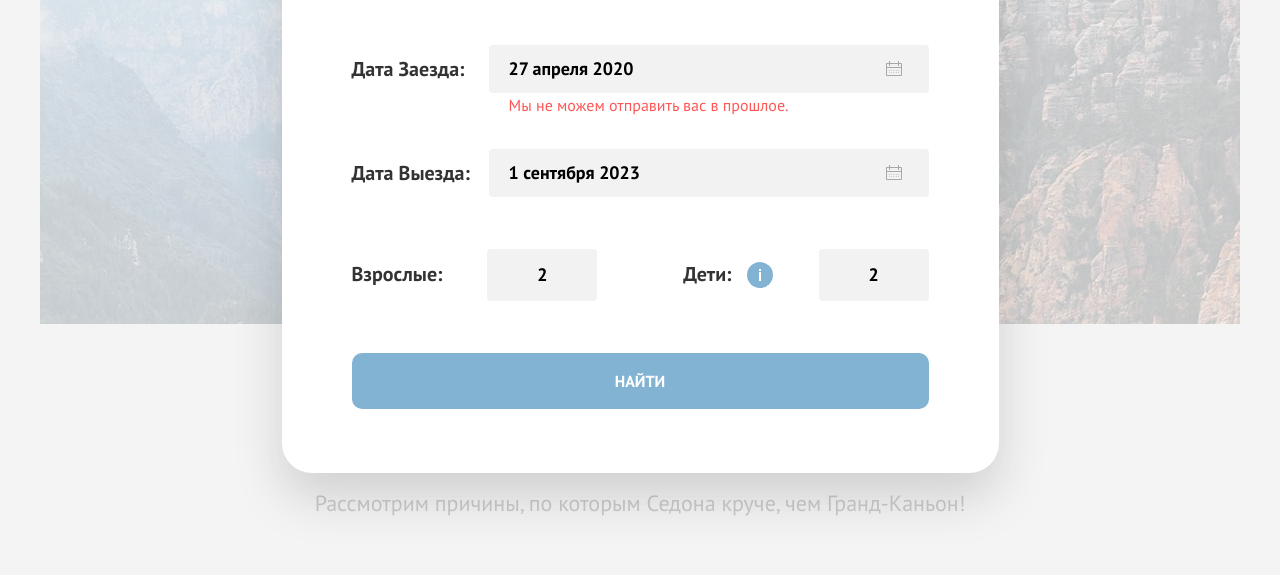
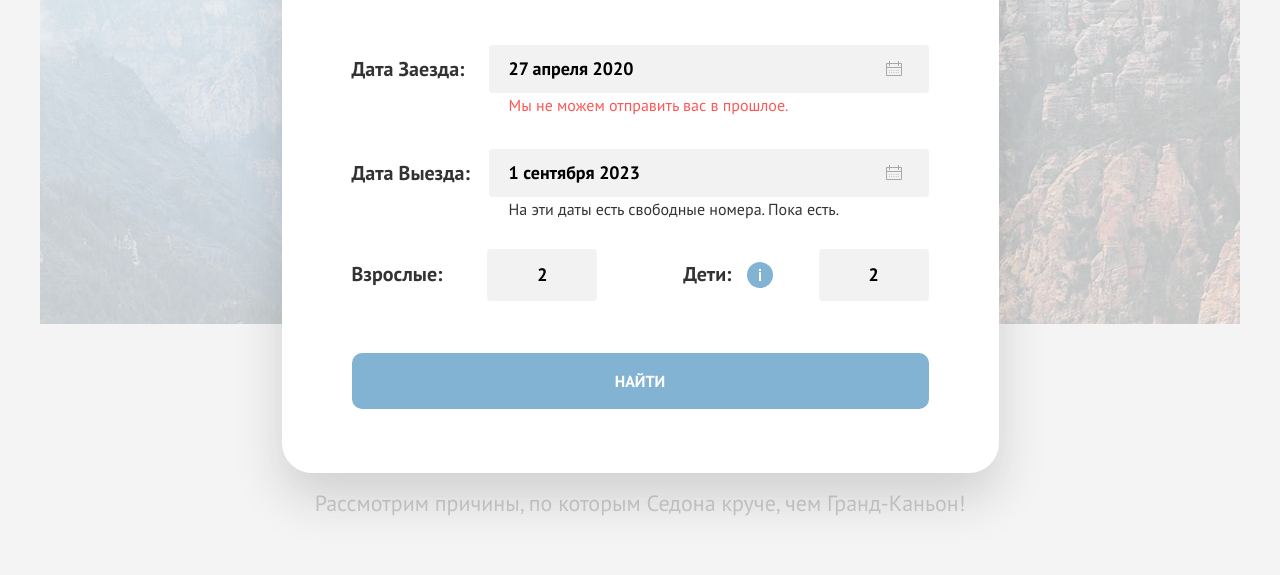
Before and after one commit to htmlacademy-htmlcss/2288929-sedona-1, a plain HTML site: page index.html in a window 1280 px wide. Shown: the part 225-800 px from the top of the page. Drawn offline with Linux system fonts and the light colour scheme.

Commit message:
Добавляет инфо сообщение о валидации дат

```diff
--- a/index.html
+++ b/index.html
@@ -225,6 +225,7 @@
             <p class="modal-form-date">
               <label class="modal-label" for="checkout-input">Дата выезда:</label>
               <input type="text" class="modal-input modal-input-date" name="checkout-date" value="1 сентября 2023" id="checkout-input" required>
+              <span class="message">На эти даты есть свободные номера. Пока есть.</span>
             </p>
 
             <div class="visitors-input-wrapper">
--- a/styles/styles.css
+++ b/styles/styles.css
@@ -1397,6 +1397,14 @@ body {
   line-height: 1.31;
 }
 
+.message {
+  position: absolute;
+  top: 54px;
+  left: 157px;
+  font-size: 16px;
+  line-height: 1.31;
+}
+
 /* .modal-close {
   display: none
 }
```
